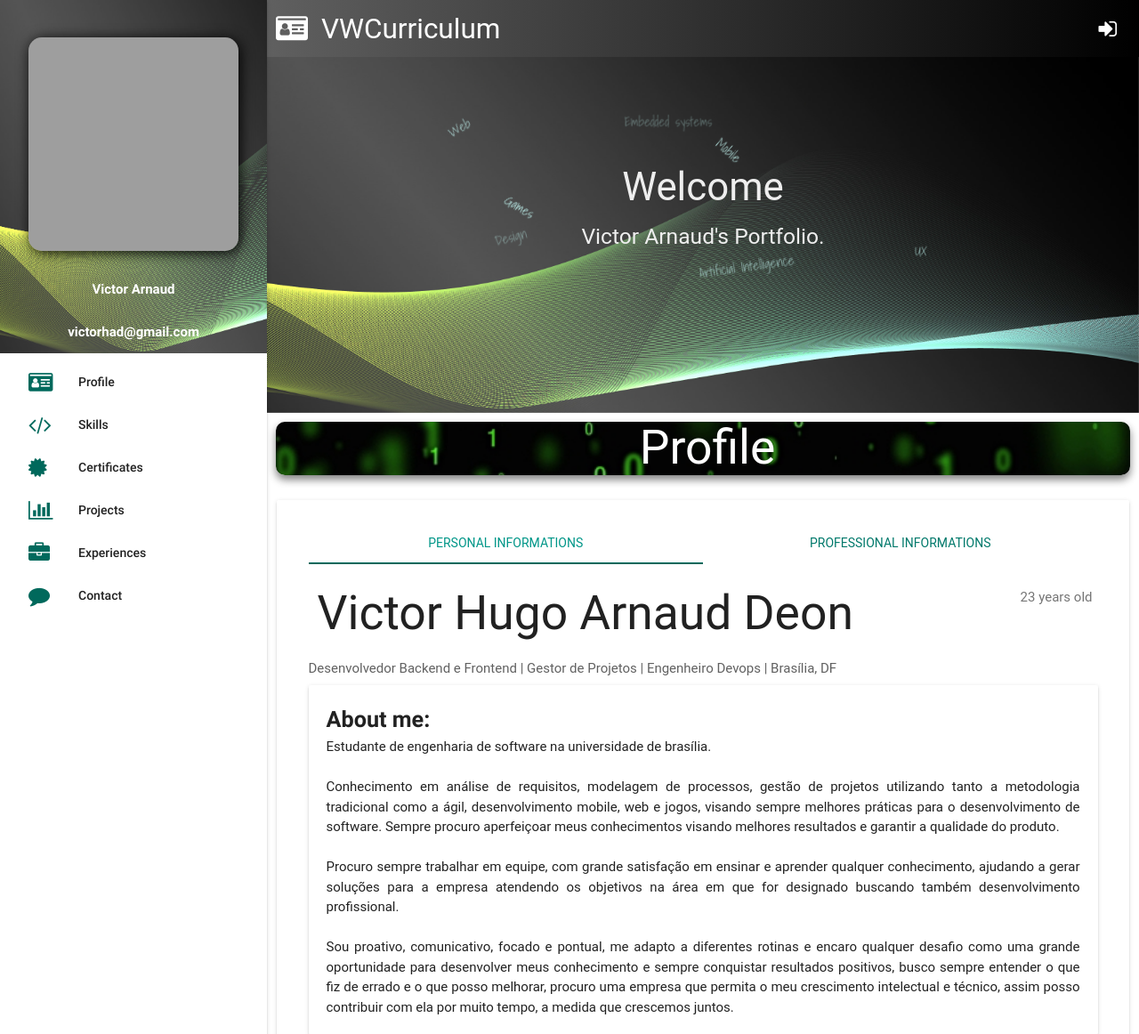
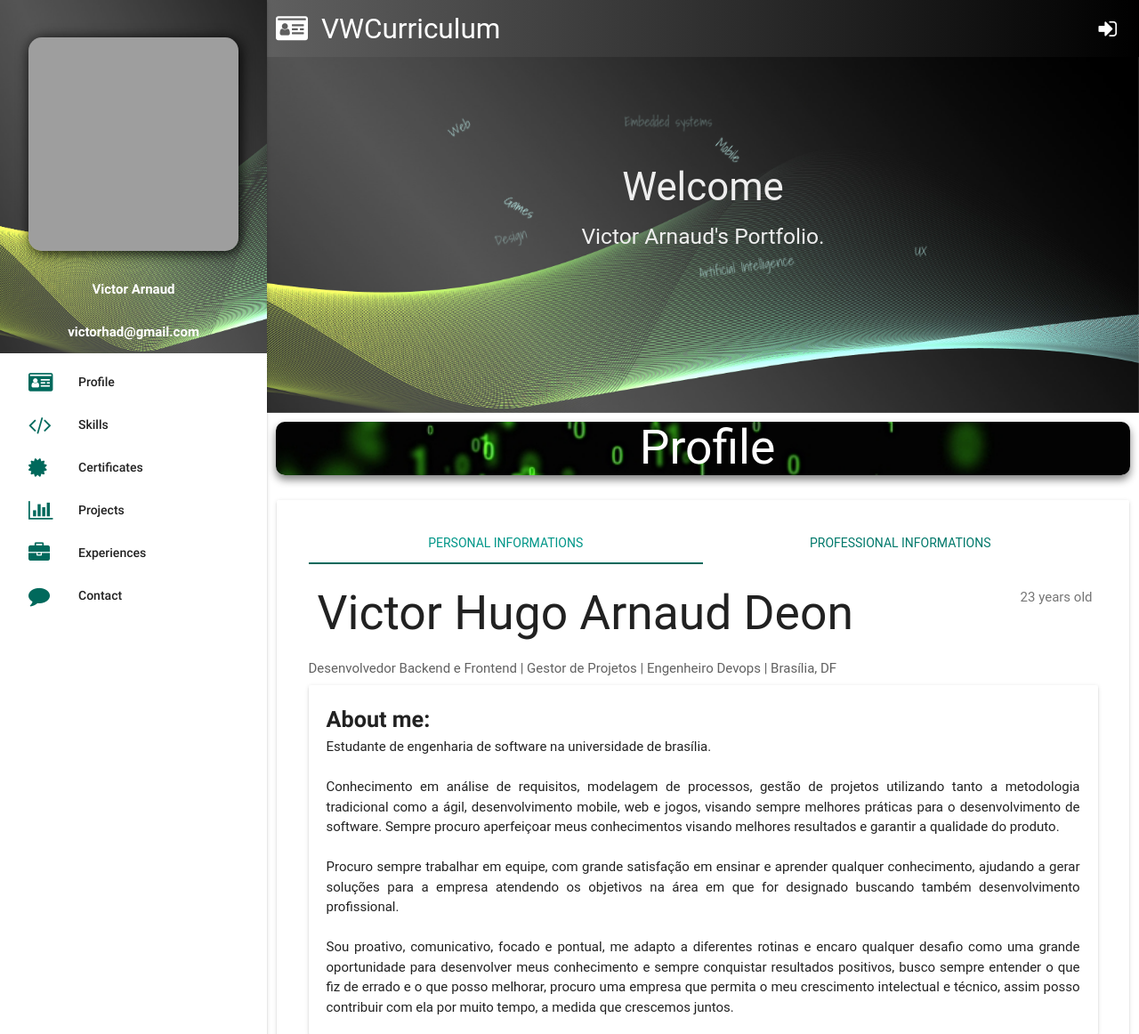
Before and after one commit to VWApplications/VWCurriculum, a Django app: page / in a window 1280 px wide. Shown: the top 1162 px of the page at 89% size. Run offline with Django 3.2, Linux system fonts and the light colour scheme; data comes from the database, SQL or seed files in the repository; both versions use the stored data as it was after the commit; some libraries are stand-ins or nearby versions; some web fonts are replaced; grey boxes are pictures that could not be loaded.

Commit message:
Parallax and certificate img to google driver

```diff
--- a/vwcurriculum/core/models.py
+++ b/vwcurriculum/core/models.py
@@ -70,8 +70,8 @@ class Skill(models.Model):
 class Certificate(models.Model):
   title = models.CharField('Título', max_length=100)
   issuing_institution = models.CharField('Orgão Emissor', max_length=100)
-  url = models.URLField('URL do certificado', blank=True, null=True)
-  document = models.ImageField(upload_to='documentos', verbose_name='Arquivo do certificado')
+  url = models.URLField('URL do certificado', blank=True, null=True, help_text='URL official do certificado')
+  document = models.URLField('URL do certificado', max_length=1000, help_text='URL do google driver do certificado,na imagem clique com o botão direito, depois clique em share e coloque o link no navegador, após isso clique com o botão direito na imagem e copy image address e cole aqui')
   profile = models.ForeignKey(Profile, verbose_name='Perfil', related_name='certificates')
   created_at = models.DateTimeField('Criado em', auto_now_add=True)
   updated_at = models.DateTimeField('Modificado em', auto_now=True)
--- a/vwcurriculum/core/static/core/css/home.css
+++ b/vwcurriculum/core/static/core/css/home.css
@@ -275,3 +275,12 @@ html {
   -ms-transform: translate(-50%, -50%) rotate(-20deg) translateZ(1px);
   transform: translate(-50%, -50%) rotate(0deg) translateZ(0) scale(0.25);
 }
+
+.parallax {
+  background-image: url("../img/binary.jpg");
+  height: 100%;
+  background-attachment: fixed;
+  background-position: center;
+  background-repeat: no-repeat;
+  background-size: cover;
+}
--- a/vwcurriculum/core/templates/core/base.html
+++ b/vwcurriculum/core/templates/core/base.html
@@ -18,7 +18,7 @@
     <main>
       {% block main %}{% endblock %}
       <h2 class="parallax-container parallax-bottom center white-text">
-        <div class="parallax"><img src="{% static 'core/img/binary.jpg' %}"></div>
+        <div class="parallax"></div>
         {% trans 'Contact' %}
       </h2>
     </main>
--- a/vwcurriculum/core/templates/core/certificates.html
+++ b/vwcurriculum/core/templates/core/certificates.html
@@ -3,7 +3,7 @@
 {% load pagination %}
 <div class="row">
   <h2 class="parallax-container parallax-h2">
-    <div class="parallax"><img src="{% static 'core/img/binary.jpg' %}"></div>
+    <div class="parallax"></div>
     {% trans 'Certificates' %}
   </h2>
   <div class="col s12 m12">
@@ -39,7 +39,7 @@
                 <div class="modal-content">
                   <h4>{{certificate}}<span class="badge">{{certificate.category}}</span></h4>
                   <div class="divider"></div>
-                  <img src="{{certificate.document.url}}" alt="{{certificate}}" class="responsive-img photo materialboxed"/>
+                  <img src="{{certificate.document}}" alt="{{certificate}}" class="responsive-img photo materialboxed"/>
                 </div>
                 <div class="modal-footer">
                   {% if certificate.url %}
--- a/vwcurriculum/core/templates/core/experiences.html
+++ b/vwcurriculum/core/templates/core/experiences.html
@@ -3,7 +3,7 @@
 {% load pagination %}
 <div class="row">
   <h2 class="parallax-container parallax-h2">
-    <div class="parallax"><img src="{% static 'core/img/binary.jpg' %}"></div>
+    <div class="parallax"></div>
     {% trans 'Experiences' %}
   </h2>
   <div class="col s12 m12">
--- a/vwcurriculum/core/templates/core/profile.html
+++ b/vwcurriculum/core/templates/core/profile.html
@@ -2,7 +2,7 @@
 {% load i18n %}
 <div class="row">
   <h2 class="parallax-container parallax-h2">
-    <div class="parallax"><img src="{% static 'core/img/binary.jpg' %}"></div>
+    <div class="parallax"></div>
     {% trans 'Profile' %}
   </h2>
   <div class="col s12">
--- a/vwcurriculum/core/templates/core/projects.html
+++ b/vwcurriculum/core/templates/core/projects.html
@@ -3,7 +3,7 @@
 {% load pagination %}
 <div class="row">
   <h2 class="parallax-container parallax-h2">
-    <div class="parallax"><img src="{% static 'core/img/binary.jpg' %}"></div>
+    <div class="parallax"></div>
     {% trans 'Projects' %}
   </h2>
   <div class="col s12 m12">
--- a/vwcurriculum/core/templates/core/skills.html
+++ b/vwcurriculum/core/templates/core/skills.html
@@ -3,7 +3,7 @@
 {% load pagination %}
 <div class="row">
   <h2 class="parallax-container parallax-h2">
-    <div class="parallax"><img src="{% static 'core/img/binary.jpg' %}"></div>
+    <div class="parallax"></div>
     {% trans 'Skills' %}
   </h2>
   <div class="col s12 m12">
```
Also changed, not shown: db.sqlite3, vwcurriculum/core/migrations/0019_auto_20170216_1611.py (added).
